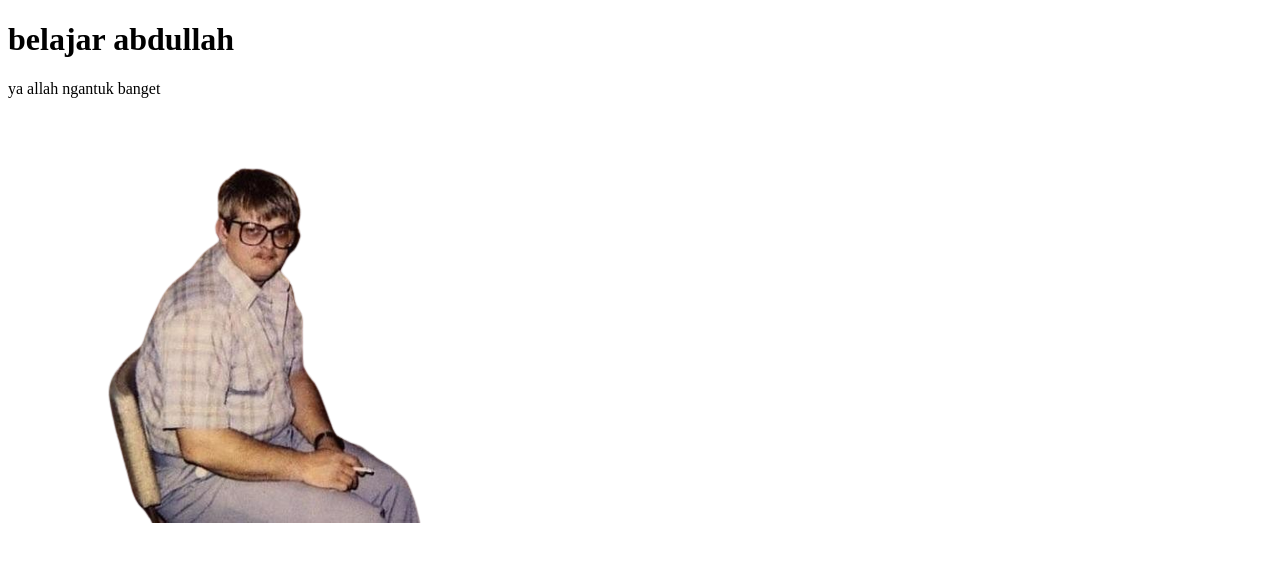
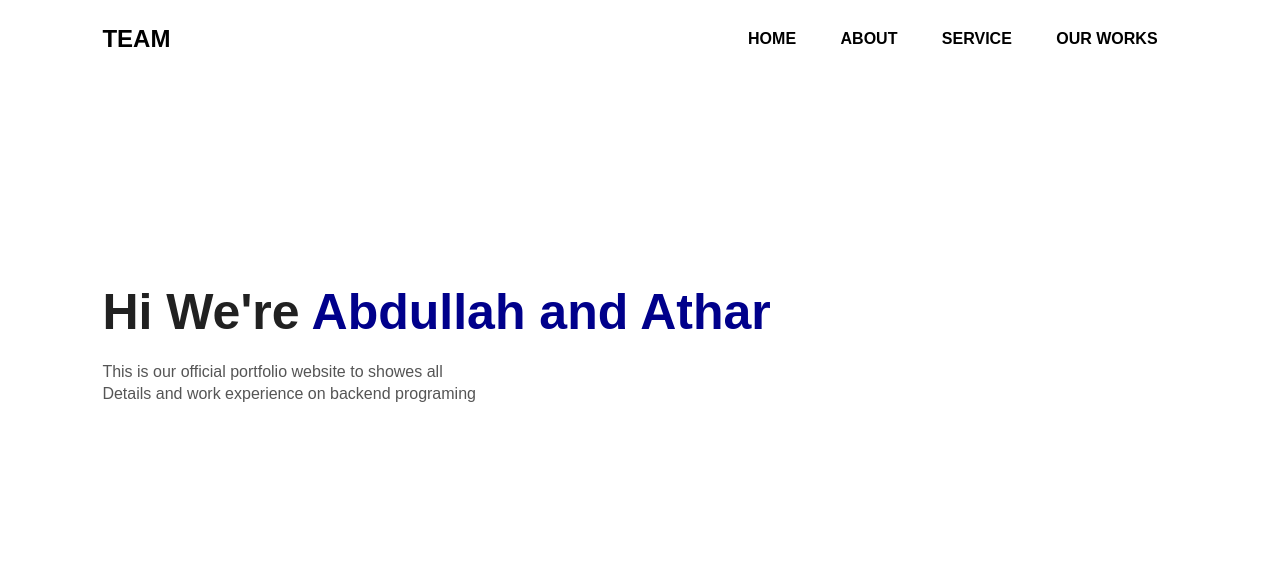
Before and after one commit to abdullahrpl/timsamaatar, a plain HTML site: page index.html in a window 1280 px wide. Drawn offline with Linux system fonts and the light colour scheme.

Commit message:
banyak perubahaan

```diff
--- a/index.html
+++ b/index.html
@@ -1,20 +1,31 @@
 <!DOCTYPE html>
 <html lang="en">
-
 <head>
     <meta charset="UTF-8">
     <meta name="viewport" content="width=device-width, initial-scale=1.0">
-    <title>belajr git</title>
+    <title>Web Teamwork</title>
     <link rel="stylesheet" href="style.css">
 </head>
+<body>
+    <div class="hero">
+        <nav>
+            <h2><b>TEAM</b></h2>
+            <br>
+            <ul>
+                <li><a href="index.html">HOME</a></li>
+                <li><a href="about.html">ABOUT</a></li>
+                <li><a href="#">SERVICE</a></li>
+                <li><a href="#">OUR WORKS</a></li>
+            </ul>
+        </nav>
+        <div class="detel">
+            <h1>Hi We're <span>Abdullah and Athar</span></h1>
+            <p>This is our official portfolio website to showes all
+                <br> Details and work experience on backend programing
+            </p>
+            <!-- <a href="" download="Abdullah's CV"  class="download">DOWNLOAD CV</a> -->
+        </div>
 
-<body>
-    <h1 class="teks0">belajar abdullah </h1>
-    <p class="teks1">ya allah ngantuk banget</p>
-    <div class="gambar">
-        <img src="abdul.png">
     </div>
-
 </body>
-
 </html>
--- a/style.css
+++ b/style.css
@@ -0,0 +1,86 @@
+*{
+    margin: 0;
+    padding: 0;
+    font-family: sans-serif;
+}
+
+.hero{
+    position: relative;
+    width: 100%;
+    height: 100vh;
+    background: white;
+}
+
+nav{
+    display: flex;
+    width: 84%;
+    margin: auto;
+    padding: 20px 0;
+    align-items: center;
+    justify-content: space-between;
+}
+
+nav ul li{
+    display: inline-block;
+    list-style: none;
+    margin: 10px 20px;
+}
+
+nav ul li a{
+    text-decoration: none;
+    color: #000;
+    font-weight: bold;
+    transition: 0.3s;
+}
+
+nav ul li a:hover{
+    color: white;
+    padding: 0.5rem;
+    background: darkblue;
+    transition: 0.3s;
+    border-radius: 10%;
+}
+
+
+
+.detel{
+    margin-left: 8%;
+    margin-top: 16%;
+
+}
+
+.detel h1{
+    font-size: 50px;
+    color: #212121;
+    margin-bottom: 20px;
+}
+
+span{
+    color: darkblue;
+}
+
+.detel p{
+    color: #555;
+    line-height: 22px;
+}
+
+
+.btn{
+    background: darkblue;
+    padding: 15px 20px;
+    text-decoration: none;
+    letter-spacing: 0.2;
+    font-weight: bold;
+    color: #fff;
+    display: inline-block;
+    margin: 35px 0;
+    border-radius: 5px;
+    transition: 0.5s;
+    margin-left: 130px;
+}
+
+.btn:hover{
+    letter-spacing: 0.2em;
+    background: rgb(66, 144, 255);
+    box-shadow: 0 0 35px rgb(66, 144, 255);
+}
```
